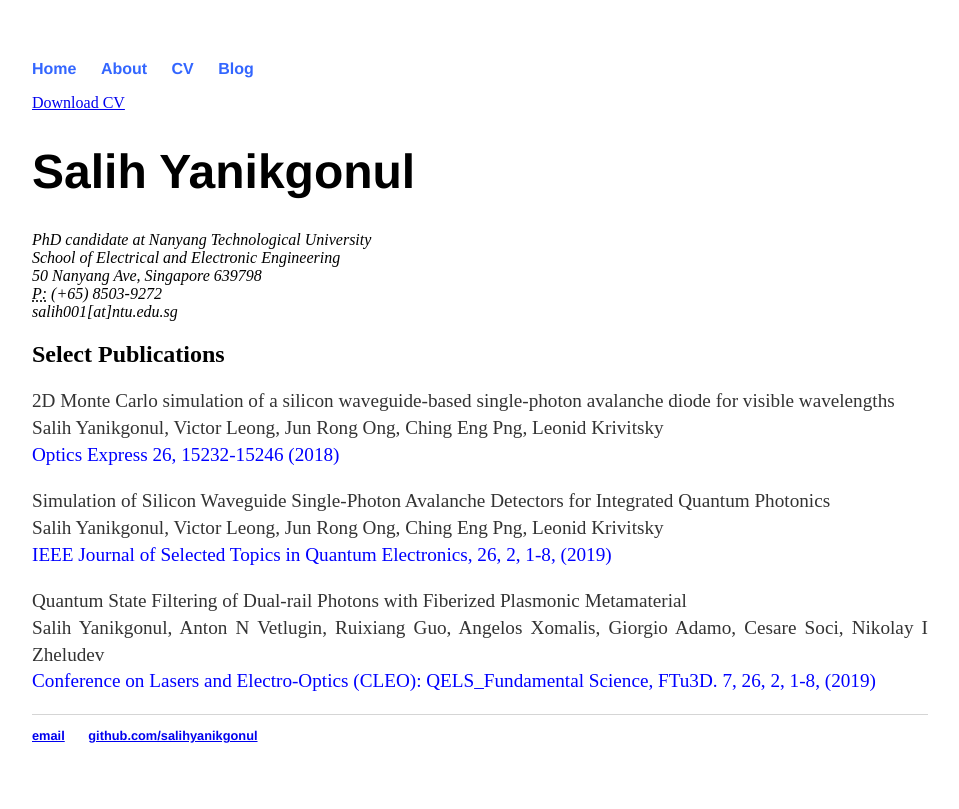
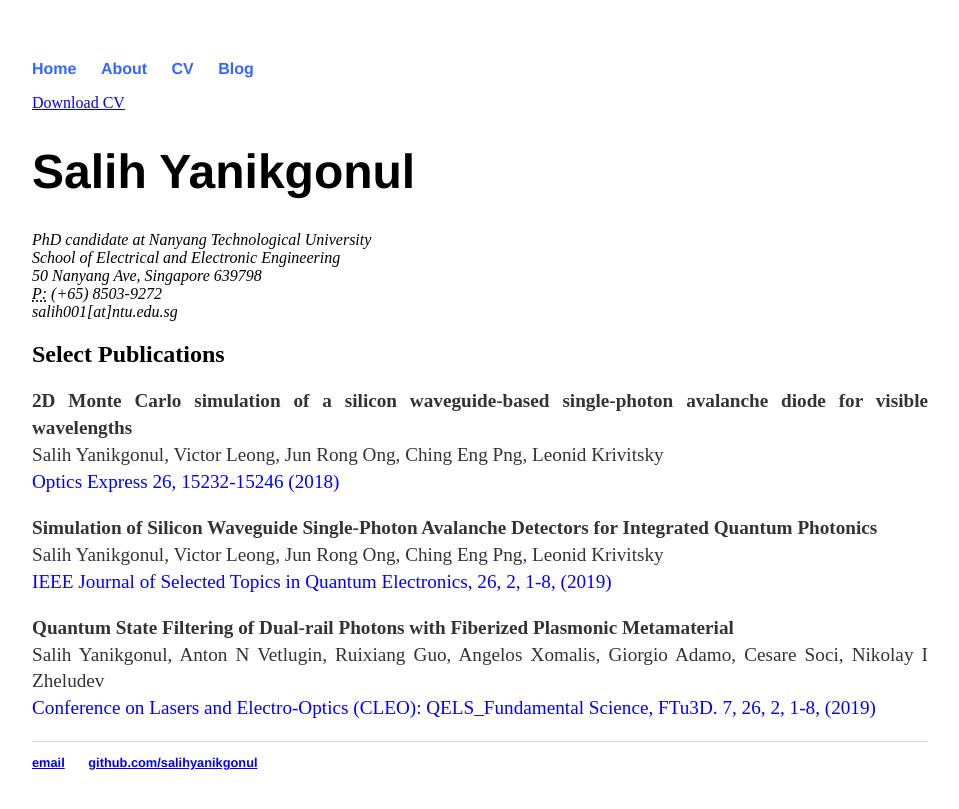
Before and after one commit to salihyanikgonul/salihyanikgonul.github.io, a Jekyll site: the page built from cv/index.html, in a window 1280 px wide. Shown: the top 809 px of the page, without its empty margins (160-1119 px from the left). Built offline with Jekyll 4.4.1, drawn with Linux system fonts in a browser that asks for light colours.

Commit message:
Update index.html

```diff
--- a/cv/index.html
+++ b/cv/index.html
@@ -16,15 +16,15 @@ title: Salih Yanikgonul's CV
 		</address>
 
 		<h2>Select Publications</h2>
-		<p class="publications">2D Monte Carlo simulation of a silicon waveguide-based single-photon avalanche diode for visible wavelengths<br>
+		<p class="publications"><strong>2D Monte Carlo simulation of a silicon waveguide-based single-photon avalanche diode for visible wavelengths</strong><br>
 		Salih Yanikgonul, Victor Leong, Jun Rong Ong, Ching Eng Png, Leonid Krivitsky<br>
 		<a href="https://doi.org/10.1364/OE.26.015232" target="_blank" class="cv">Optics Express 26, 15232-15246 (2018)</a>
 
-		<p class="publications">Simulation of Silicon Waveguide Single-Photon Avalanche Detectors for Integrated Quantum Photonics<br>
+		<p class="publications"><strong>Simulation of Silicon Waveguide Single-Photon Avalanche Detectors for Integrated Quantum Photonics</strong><br>
 		Salih Yanikgonul, Victor Leong, Jun Rong Ong, Ching Eng Png, Leonid Krivitsky<br>
 		<a href="https://doi.org/10.1109/JSTQE.2019.2938439" target="_blank" class="cv">IEEE Journal of Selected Topics in Quantum Electronics, 26, 2, 1-8, (2019)</a>
 
-		<p class="publications">Quantum State Filtering of Dual-rail Photons with Fiberized Plasmonic Metamaterial<br>
+		<p class="publications"><strong>Quantum State Filtering of Dual-rail Photons with Fiberized Plasmonic Metamaterial</strong><br>
 		Salih Yanikgonul, Anton N Vetlugin, Ruixiang Guo, Angelos Xomalis, Giorgio Adamo, Cesare Soci, Nikolay I Zheludev<br>
 		<a href="https://doi.org/10.1364/CLEO_QELS.2019.FTu3D.7" target="_blank" class="cv">Conference on Lasers and Electro-Optics (CLEO): QELS_Fundamental Science, FTu3D. 7, 26, 2, 1-8, (2019)</a>
 
```
